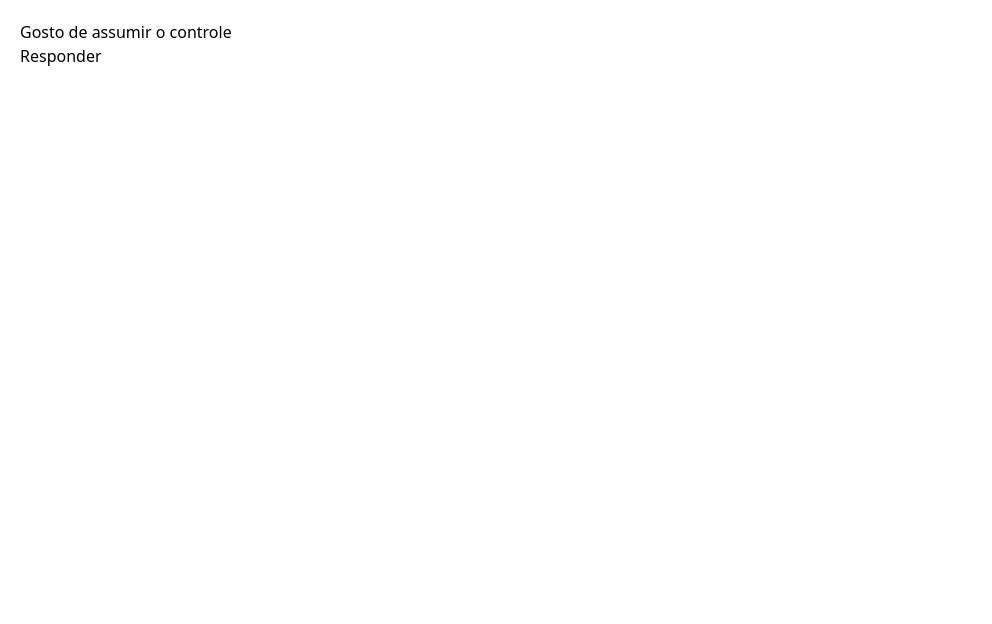
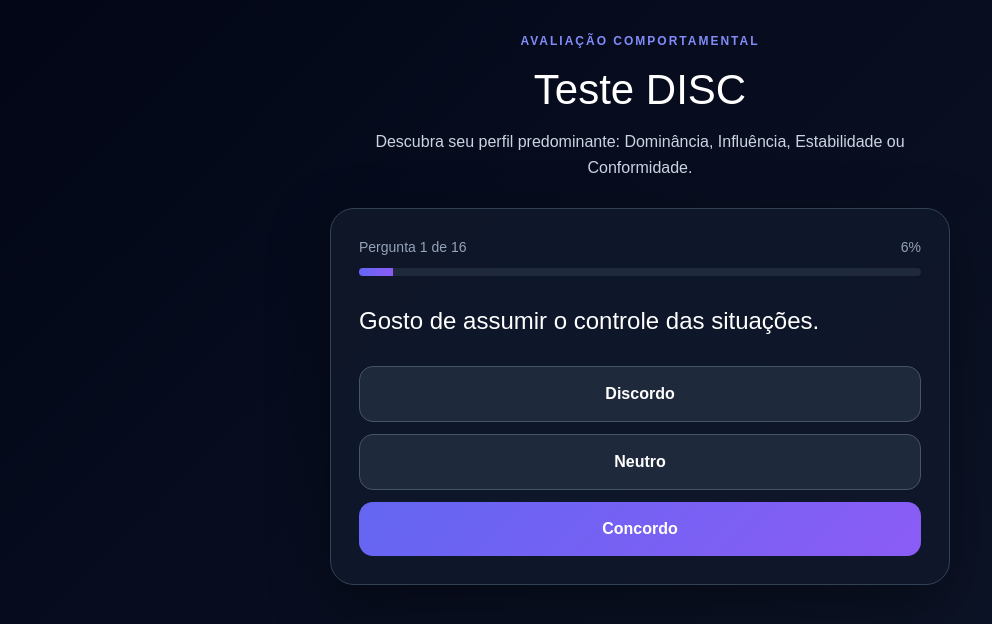
Before and after one commit to eduardoabrahim-code/Disc, a React (Vite) app: page / in a window 1280 px wide. Shown: the top 624 px of the page, without its empty margins (0-992 px from the left). Built offline with nearby package versions, Linux system fonts and the light colour scheme.

Commit message:
Update App.jsx

```diff
--- a/src/App.jsx
+++ b/src/App.jsx
@@ -1,41 +1,263 @@
 import { useState } from "react";
 
+const perguntas = [
+  { texto: "Gosto de assumir o controle das situações.", tipo: "D" },
+  { texto: "Tomo decisões com rapidez.", tipo: "D" },
+  { texto: "Sou direto e objetivo.", tipo: "D" },
+  { texto: "Gosto de desafios e resultados.", tipo: "D" },
+
+  { texto: "Gosto de conversar e conhecer pessoas.", tipo: "I" },
+  { texto: "Tenho facilidade para motivar os outros.", tipo: "I" },
+  { texto: "Sou comunicativo e entusiasmado.", tipo: "I" },
+  { texto: "Gosto de trabalhar em equipe.", tipo: "I" },
+
+  { texto: "Prefiro ambientes calmos e estáveis.", tipo: "S" },
+  { texto: "Sou paciente e bom ouvinte.", tipo: "S" },
+  { texto: "Evito conflitos sempre que possível.", tipo: "S" },
+  { texto: "Gosto de ajudar as pessoas.", tipo: "S" },
+
+  { texto: "Gosto de analisar antes de decidir.", tipo: "C" },
+  { texto: "Sou organizado e detalhista.", tipo: "C" },
+  { texto: "Valorizo regras, qualidade e precisão.", tipo: "C" },
+  { texto: "Reviso meu trabalho para evitar erros.", tipo: "C" },
+];
+
+const perfis = {
+  D: {
+    nome: "Dominância",
+    cor: "#ef4444",
+    texto: "Perfil direto, decidido, competitivo e orientado a resultados. Costuma agir com rapidez, assumir liderança e buscar soluções práticas.",
+  },
+  I: {
+    nome: "Influência",
+    cor: "#f59e0b",
+    texto: "Perfil comunicativo, sociável, persuasivo e otimista. Costuma motivar pessoas, criar conexões e atuar bem em ambientes de relacionamento.",
+  },
+  S: {
+    nome: "Estabilidade",
+    cor: "#10b981",
+    texto: "Perfil paciente, confiável, colaborativo e equilibrado. Costuma valorizar harmonia, segurança e relações consistentes.",
+  },
+  C: {
+    nome: "Conformidade",
+    cor: "#3b82f6",
+    texto: "Perfil analítico, organizado, preciso e criterioso. Costuma valorizar qualidade, lógica, regras e tomada de decisão bem fundamentada.",
+  },
+};
+
 export default function App() {
-  const [etapa, setEtapa] = useState(0);
+  const [indice, setIndice] = useState(0);
   const [pontos, setPontos] = useState({ D: 0, I: 0, S: 0, C: 0 });
+  const [finalizado, setFinalizado] = useState(false);
 
-  const perguntas = [
-    { texto: "Gosto de assumir o controle", tipo: "D" },
-    { texto: "Sou comunicativo", tipo: "I" },
-    { texto: "Sou paciente", tipo: "S" },
-    { texto: "Sou analítico", tipo: "C" },
-  ];
+  const perguntaAtual = perguntas[indice];
+  const progresso = Math.round(((indice + 1) / perguntas.length) * 100);
 
-  function responder() {
-    const tipo = perguntas[etapa].tipo;
-    setPontos({ ...pontos, [tipo]: pontos[tipo] + 1 });
+  function responder(valor) {
+    const novo = {
+      ...pontos,
+      [perguntaAtual.tipo]: pontos[perguntaAtual.tipo] + valor,
+    };
 
-    if (etapa < perguntas.length - 1) {
-      setEtapa(etapa + 1);
+    setPontos(novo);
+
+    if (indice < perguntas.length - 1) {
+      setIndice(indice + 1);
     } else {
-      setEtapa("fim");
+      setFinalizado(true);
     }
   }
 
-  if (etapa === "fim") {
-    const resultado = Object.entries(pontos).sort((a, b) => b[1] - a[1])[0][0];
-
-    return (
-      <div style={{ padding: 20 }}>
-        <h1>Resultado: {resultado}</h1>
-      </div>
-    );
-  }
+  const perfilFinal = Object.entries(pontos).sort((a, b) => b[1] - a[1])[0][0];
+  const resultado = perfis[perfilFinal];
 
   return (
-    <div style={{ padding: 20 }}>
-      <h1>{perguntas[etapa].texto}</h1>
-      <button onClick={responder}>Responder</button>
+    <div style={page}>
+      <div style={container}>
+        <div style={header}>
+          <p style={eyebrow}>Avaliação comportamental</p>
+          <h1 style={title}>Teste DISC</h1>
+          <p style={subtitle}>
+            Descubra seu perfil predominante: Dominância, Influência,
+            Estabilidade ou Conformidade.
+          </p>
+        </div>
+
+        {!finalizado ? (
+          <div style={card}>
+            <div style={topLine}>
+              <span>Pergunta {indice + 1} de {perguntas.length}</span>
+              <span>{progresso}%</span>
+            </div>
+
+            <div style={barBg}>
+              <div style={{ ...barFill, width: `${progresso}%` }} />
+            </div>
+
+            <h2 style={question}>{perguntaAtual.texto}</h2>
+
+            <div style={buttons}>
+              <button style={buttonSecondary} onClick={() => responder(1)}>
+                Discordo
+              </button>
+              <button style={buttonSecondary} onClick={() => responder(2)}>
+                Neutro
+              </button>
+              <button style={buttonPrimary} onClick={() => responder(3)}>
+                Concordo
+              </button>
+            </div>
+          </div>
+        ) : (
+          <div style={card}>
+            <p style={eyebrow}>Resultado</p>
+
+            <h2 style={{ ...resultTitle, color: resultado.cor }}>
+              Perfil predominante: {resultado.nome}
+            </h2>
+
+            <p style={resultText}>{resultado.texto}</p>
+
+            <div style={scoreBox}>
+              {Object.entries(pontos).map(([tipo, valor]) => (
+                <div key={tipo} style={scoreLine}>
+                  <strong style={{ color: perfis[tipo].cor }}>
+                    {tipo} — {perfis[tipo].nome}
+                  </strong>
+                  <span>{valor} pontos</span>
+                </div>
+              ))}
+            </div>
+
+            <button
+              style={buttonPrimary}
+              onClick={() => window.location.reload()}
+            >
+              Refazer avaliação
+            </button>
+          </div>
+        )}
+      </div>
     </div>
   );
 }
+
+const page = {
+  minHeight: "100vh",
+  background: "linear-gradient(135deg, #020617, #0f172a)",
+  color: "#ffffff",
+  padding: "32px 20px",
+  fontFamily: "Arial, sans-serif",
+};
+
+const container = {
+  maxWidth: "620px",
+  margin: "0 auto",
+};
+
+const header = {
+  textAlign: "center",
+  marginBottom: "28px",
+};
+
+const eyebrow = {
+  color: "#818cf8",
+  textTransform: "uppercase",
+  letterSpacing: "2px",
+  fontSize: "12px",
+  fontWeight: "bold",
+};
+
+const title = {
+  fontSize: "42px",
+  margin: "8px 0",
+};
+
+const subtitle = {
+  color: "#cbd5e1",
+  lineHeight: "1.6",
+};
+
+const card = {
+  background: "rgba(15, 23, 42, 0.95)",
+  border: "1px solid #334155",
+  borderRadius: "24px",
+  padding: "28px",
+  boxShadow: "0 20px 60px rgba(0,0,0,0.35)",
+};
+
+const topLine = {
+  display: "flex",
+  justifyContent: "space-between",
+  color: "#94a3b8",
+  fontSize: "14px",
+  marginBottom: "10px",
+};
+
+const barBg = {
+  height: "8px",
+  background: "#1e293b",
+  borderRadius: "999px",
+  overflow: "hidden",
+  marginBottom: "28px",
+};
+
+const barFill = {
+  height: "100%",
+  background: "linear-gradient(90deg, #6366f1, #8b5cf6)",
+  transition: "width 0.3s ease",
+};
+
+const question = {
+  fontSize: "24px",
+  lineHeight: "1.4",
+  marginBottom: "28px",
+};
+
+const buttons = {
+  display: "grid",
+  gap: "12px",
+};
+
+const buttonPrimary = {
+  width: "100%",
+  padding: "15px",
+  borderRadius: "14px",
+  border: "none",
+  background: "linear-gradient(135deg, #6366f1, #8b5cf6)",
+  color: "white",
+  fontSize: "16px",
+  fontWeight: "bold",
+};
+
+const buttonSecondary = {
+  ...buttonPrimary,
+  background: "#1e293b",
+  border: "1px solid #475569",
+};
+
+const resultTitle = {
+  fontSize: "28px",
+  marginBottom: "16px",
+};
+
+const resultText = {
+  color: "#cbd5e1",
+  lineHeight: "1.7",
+  fontSize: "16px",
+};
+
+const scoreBox = {
+  background: "#020617",
+  border: "1px solid #334155",
+  borderRadius: "16px",
+  padding: "16px",
+  margin: "24px 0",
+};
+
+const scoreLine = {
+  display: "flex",
+  justifyContent: "space-between",
+  padding: "10px 0",
+  borderBottom: "1px solid #1e293b",
+};
```
